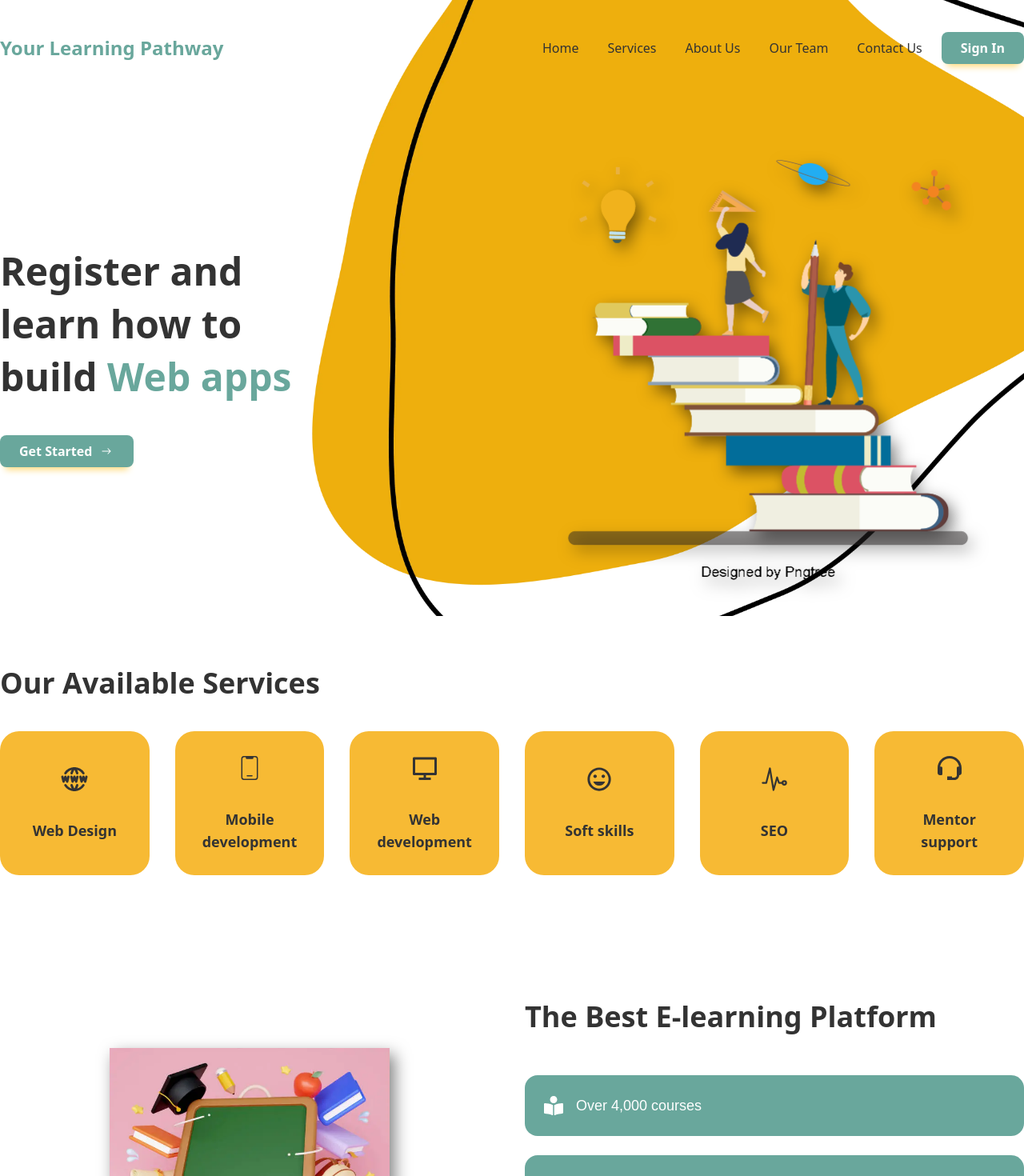
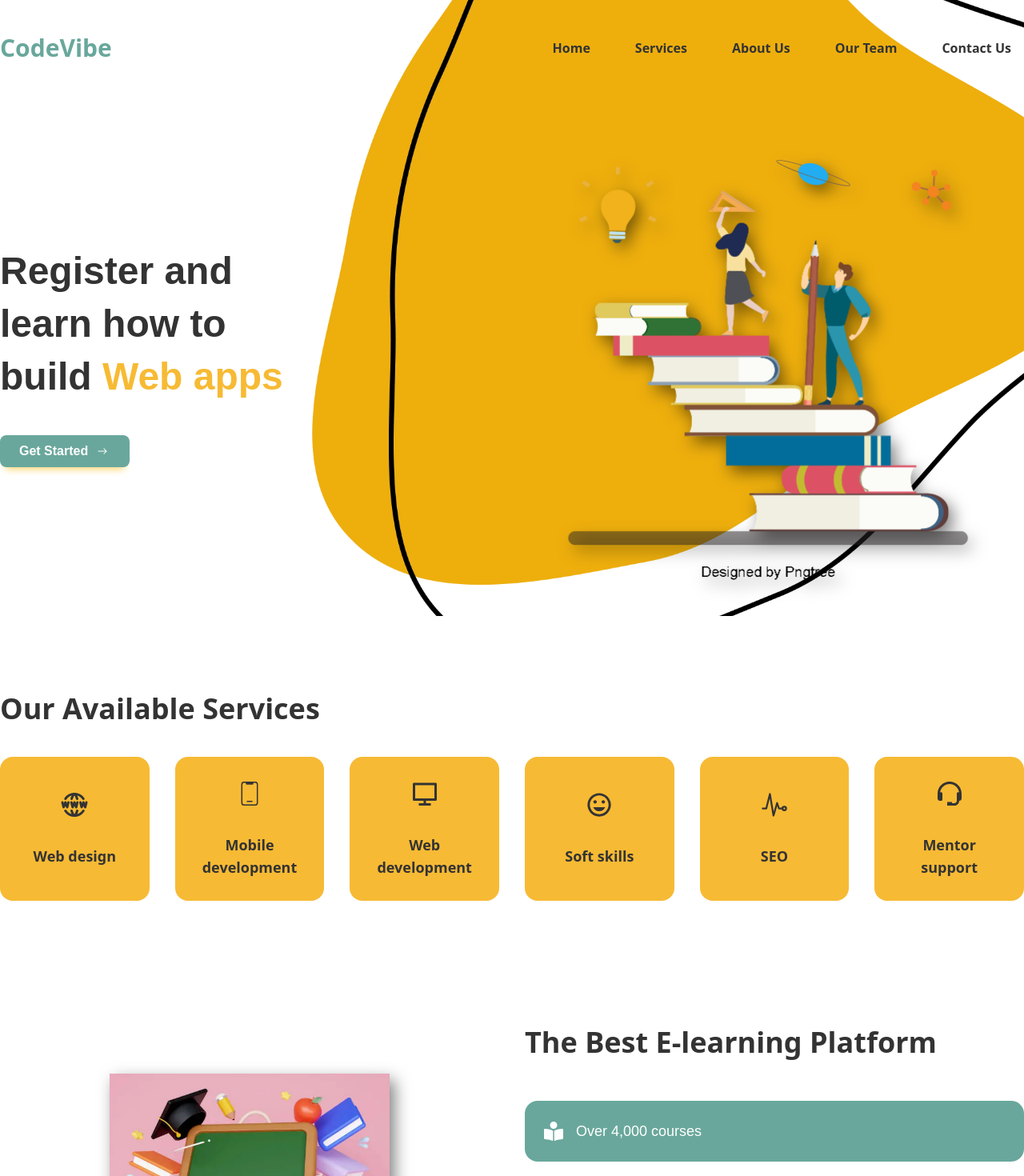
Before and after one commit to T0nia/E-learning-website, a React (Vite) app: page / in a window 1280 px wide. Shown: the top 1470 px of the page at 80% size. Built offline with nearby package versions, Linux system fonts and the light colour scheme.

Commit message:
modifed fonts

```diff
--- a/src/components/Hero/Hero.jsx
+++ b/src/components/Hero/Hero.jsx
@@ -3,7 +3,7 @@ import Navbar from "../Navbar/Navbar";
 import { IoIosArrowRoundForward } from "react-icons/io";
 import Blob from "../../assets/blob.png";
 import HeroPng from "../../assets/hero.png";
-import { animate, motion } from "framer-motion";
+import { motion } from "framer-motion";
 
 export const FadeUp = (delay) => {
   return {
@@ -27,12 +27,12 @@ export const FadeUp = (delay) => {
 
 const Hero = () => {
   return (
-    <section className="bg-light overflow-hidden relative">
+    <section className="bg-light overflow-hidden relative mb-8">
       <Navbar />
       <div className="container grid grid-cols-1 md:grid-cols-2 min-h-[650px]">
-        {/* Brand Info */}
+
         <div className="flex flex-col justify-center py-14 md:py-0 relative z-20">
-          <div className="text-center md:text-left space-y-10 lg:max-w-[400px]">
+          <div className="text-center md:text-left space-y-10 lg:max-w-[400px] font-poppins">
             <motion.h1
               variants={FadeUp(0.6)}
               initial="initial"
@@ -40,14 +40,15 @@ const Hero = () => {
               className="text-3xl lg:text-5xl font-bold !leading-snug"
             >
               Register and learn how to build {" "}
-              <span className="text-secondary">Web apps</span>
+              <span className="text-primary">Web apps</span>
             </motion.h1>
             <motion.div
               variants={FadeUp(0.8)}
               initial="initial"
               animate="animate"
-              className="flex justify-center md:justify-start"
+              className="flex justify-center md:justify-start gap-4"
             >
+
               <button className="primary-btn flex items-center gap-2 group">
                 Get Started
                 <IoIosArrowRoundForward className="text-xl group-hover:translate-x-2 group-hover:-rotate-45 duration-300" />
@@ -55,6 +56,7 @@ const Hero = () => {
             </motion.div>
           </div>
         </div>
+
         {/* Hero Image */}
         <div className="flex justify-center items-center">
           <motion.img
--- a/src/components/Navbar/Navbar.jsx
+++ b/src/components/Navbar/Navbar.jsx
@@ -1,69 +1,84 @@
-import React from "react";
-import { IoMdMenu } from "react-icons/io";
+import React, { useState } from "react";
+import { IoMdMenu, IoMdClose } from "react-icons/io";
 import { motion } from "framer-motion";
 
 const NavbarMenu = [
-  {
-    id: 1,
-    title: "Home",
-    path: "/",
-  },
-  {
-    id: 2,
-    title: "Services",
-    link: "#",
-  },
-  {
-    id: 3,
-    title: "About Us",
-    link: "#",
-  },
-  {
-    id: 4,
-    title: "Our Team",
-    link: "#",
-  },
-  {
-    id: 5,
-    title: "Contact Us",
-    link: "#",
-  },
+  { id: 1, title: "Home", path: "/" },
+  { id: 2, title: "Services", link: "#" },
+  { id: 3, title: "About Us", link: "#" },
+  { id: 4, title: "Our Team", link: "#" },
+  { id: 5, title: "Contact Us", link: "#" },
 ];
 
 const Navbar = () => {
+  // State to manage mobile menu visibility
+  const [isMenuOpen, setIsMenuOpen] = useState(false);
+
+  // Toggle the menu visibility on mobile
+  const toggleMenu = () => setIsMenuOpen(!isMenuOpen);
+
   return (
     <nav className="relative z-20">
       <motion.div
         initial={{ opacity: 0, y: -50 }}
         animate={{ opacity: 1, y: 0 }}
-        className="container py-10 flex justify-between items-center"
+        className="container py-6 sm:py-10 flex justify-between font-semibold"
       >
-        {/* Logo section */}
-        <div>
-          <h1 className="font-bold text-2xl text-secondary"> Your Learning Pathway</h1>
+        {/* Logo section*/}
+        <div className="flex items-center">
+          <h1 className="font-bold text-2xl sm:text-3xl text-secondary">CodeVibe</h1>
         </div>
-        {/* Menu section */}
-        <div className="hidden lg:block">
-          <ul className="flex items-center gap-3 cursor-pointer">
+
+        {/* Menu section for desktop (hidden on mobile) */}
+        <div className="hidden sm:block">
+          <ul className="flex items-center gap-6 ">
             {NavbarMenu.map((menu) => (
               <li key={menu.id}>
                 <a
                   href={menu.path}
-                  className="inline-block py-2 px-3 hover:text-secondary relative group"
+                  className="inline-block py-2 px-4 hover:text-secondary relative group cursor-pointer"
                 >
                   <div className="w-2 h-2 bg-secondary absolute mt-4 rounded-full left-1/2 -translate-x-1/2 top-1/2 bottom-0 group-hover:block hidden"></div>
                   {menu.title}
                 </a>
               </li>
             ))}
-            <button className="primary-btn">Sign In</button>
           </ul>
         </div>
-        {/* Mobile Hamburger menu section */}
-        <div className="lg:hidden">
-          <IoMdMenu className="text-4xl" />
+
+        {/* Hamburger menu (visible on mobile) */}
+        <div className="sm:hidden flex items-center">
+          <button onClick={toggleMenu}>
+            {isMenuOpen ? (
+              <IoMdClose className="text-4xl text-secondary" />
+            ) : (
+              <IoMdMenu className="text-4xl text-secondary" />
+            )}
+          </button>
         </div>
       </motion.div>
+
+      {/* Mobile menu: Visible when hamburger is clicked */}
+      {isMenuOpen && (
+        <div className="sm:hidden bg-gray-200 py-4">
+          <ul className="flex flex-col items-center gap-2">
+            {NavbarMenu.map((menu) => (
+              <li key={menu.id}>
+                <a
+                  href={menu.path}
+                  className="inline-block py-2 px-4 hover:text-secondary"
+                  onClick={() => setIsMenuOpen(false)}
+                >
+                  {menu.title}
+                </a>
+              </li>
+            ))}
+          </ul>
+        </div>
+      )}
+
+
+      <div className="sm:hidden bg-secondary h-6"></div>
     </nav>
   );
 };
--- a/src/components/Services/Services.jsx
+++ b/src/components/Services/Services.jsx
@@ -10,7 +10,7 @@ import { motion } from "framer-motion";
 const ServicesData = [
   {
     id: 1,
-    title: "Web Design",
+    title: "Web design",
     link: "#",
     icon: <TbWorldWww />,
     delay: 0.2,
@@ -84,7 +84,7 @@ const Services = () => {
               initial="initial"
               whileInView={"animate"}
               viewport={{ once: true }}
-              className="bg-primary rounded-3xl flex flex-col gap-4 items-center justify-center p-4 py-7 hover:bg-white hover:scale-110 duration-300 hover:shadow-2xl"
+              className="bg-primary rounded-2xl flex flex-col gap-4 items-center justify-center p-4 py-7 hover:bg-white hover:scale-110 duration-300 hover:shadow-2xl"
             >
               <div className="text-4xl mb-4"> {service.icon}</div>
               <h1 className="text-lg font-semibold text-center px-3">
--- a/tailwind.config.js
+++ b/tailwind.config.js
@@ -17,6 +17,7 @@ dark: "#333333",
 dark2: "#999999",
       },
 container: {
+  center: true,
 padding: {
 DEFAULT: "1 rem",
 sm: "2 rem",
```
